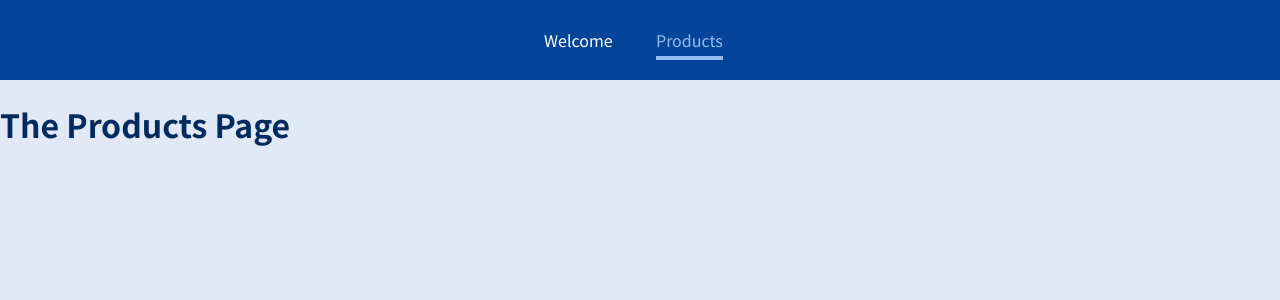
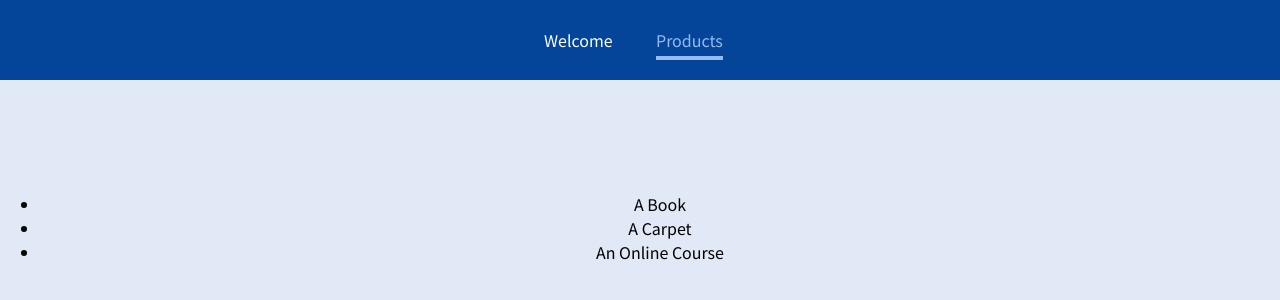
Before and after one commit to Francisco-BT/react-complete-guide, a JavaScript app: page /products in a window 1280 px wide. Shown: the top 300 px of the page. Built offline with nearby package versions, Linux system fonts and the light colour scheme.

Commit message:
feat: add a dynamic route

```diff
--- a/src/App.js
+++ b/src/App.js
@@ -1,5 +1,6 @@
 import { Route } from "react-router-dom";
 import MainHeader from "./components/MainHeader";
+import ProductDetail from "./pages/ProductDetail";
 import Products from "./pages/Products";
 import Welcome from "./pages/Welcome";
 
@@ -7,12 +8,17 @@
   return (
     <div>
       <MainHeader />
+      <main>
         <Route path="/welcome">
           <Welcome />
         </Route>
         <Route path="/products">
           <Products />
         </Route>
+        <Route path="/products/:productId">
+          <ProductDetail />
+        </Route>
+      </main>
     </div>
   );
 }
--- /dev/null
+++ b/src/pages/ProductDetail.js
@@ -0,0 +1,5 @@
+const ProductDetail = () => {
+  return <h1>Product Detail</h1>;
+};
+
+export default ProductDetail;
--- a/src/pages/Products.js
+++ b/src/pages/Products.js
@@ -1,5 +1,13 @@
 const Products = () => {
-  return <h1>The Products Page</h1>;
+  return (
+    <section>
+      <ul>
+        <li>A Book</li>
+        <li>A Carpet</li>
+        <li>An Online Course</li>
+      </ul>
+    </section>
+  );
 };
 
 export default Products;
```
Lines whose indentation alone changed are shown as unchanged.
